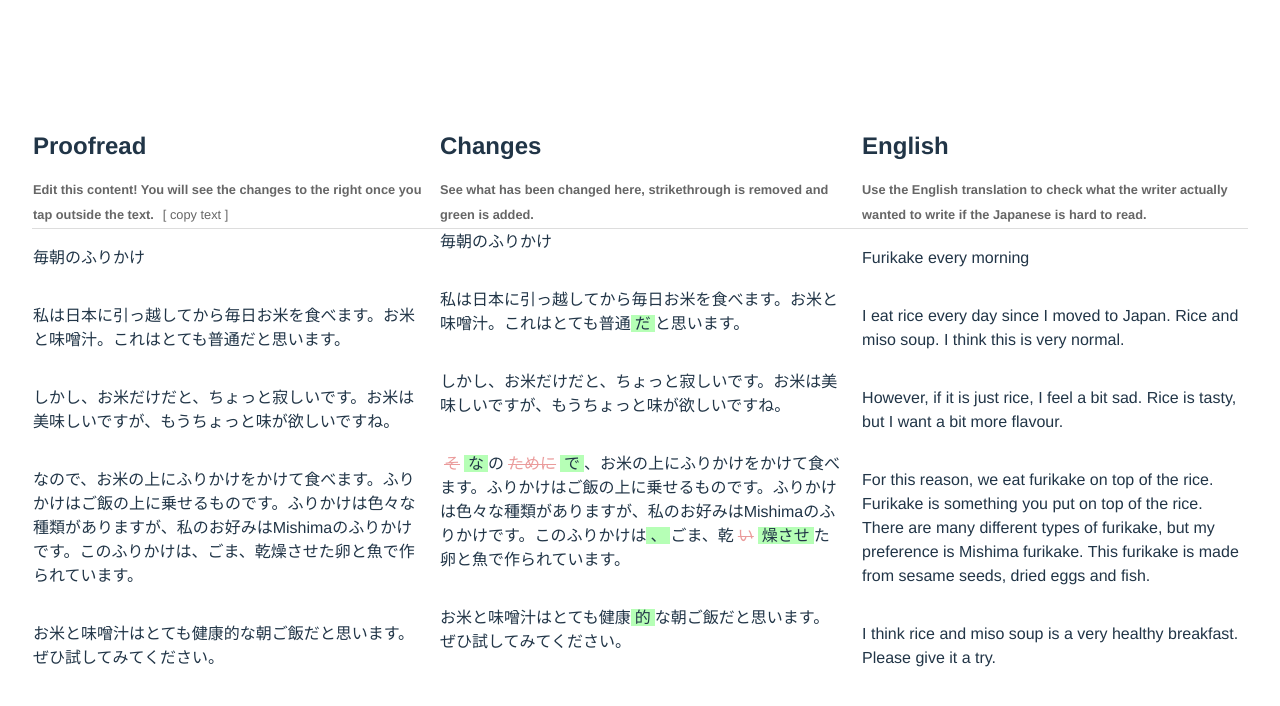
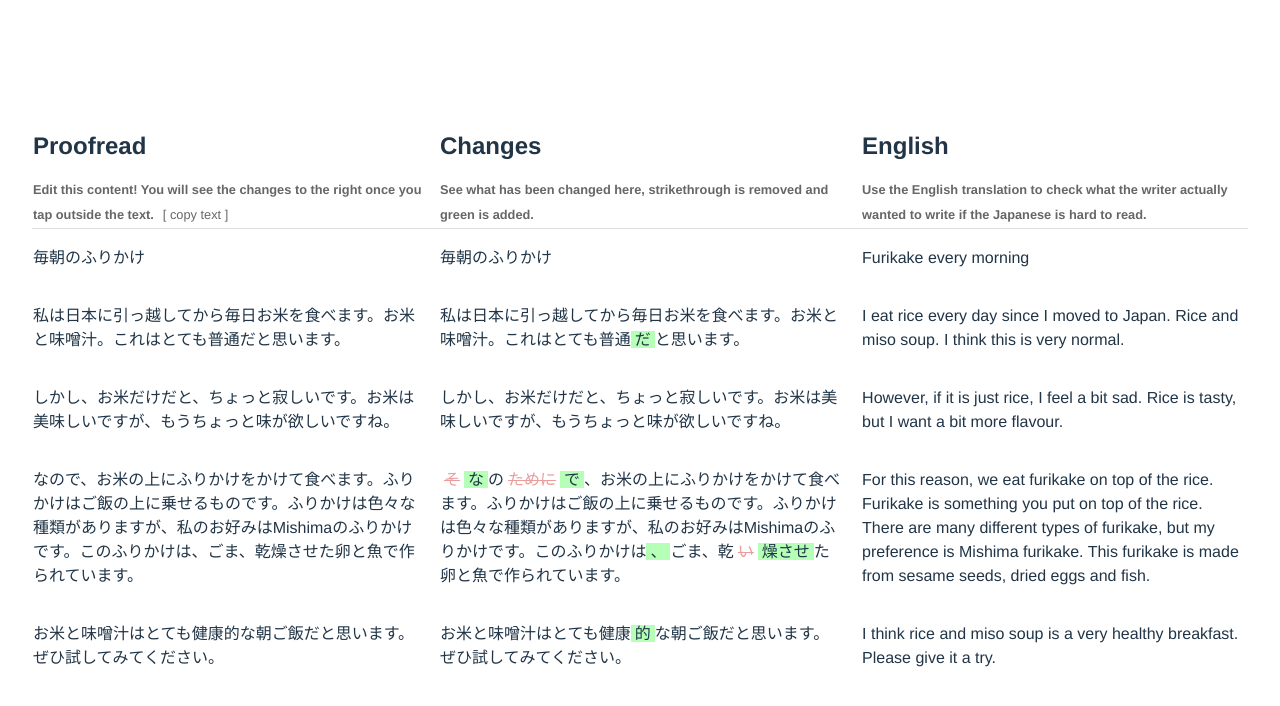
Before and after one commit to Greycastle/jwriter-proofing, a Vue app: page / in a window 1280 px wide. Shown: the top 706 px of the page. Built offline with nearby package versions, Linux system fonts and the light colour scheme.

Commit message:
Added paragraph to diff to align the text

```diff
--- a/src/usecases/proofread/ProofreadPage.vue
+++ b/src/usecases/proofread/ProofreadPage.vue
@@ -133,7 +133,7 @@ function copy() {
           <tbody>
             <tr v-for="proofread, index of paragraphs.proofed">
               <td><p contenteditable="true" v-on:blur="bindValue($event, index)">{{ proofread }}</p></td>
-              <td><AppTextDifference :original="paragraphs.original[index]" :edited="proofread"/></td>
+              <td><p><AppTextDifference :original="paragraphs.original[index]" :edited="proofread"/></p></td>
               <td><p>{{ paragraphs.english[index] }}</p></td>
             </tr>
           </tbody>
```
